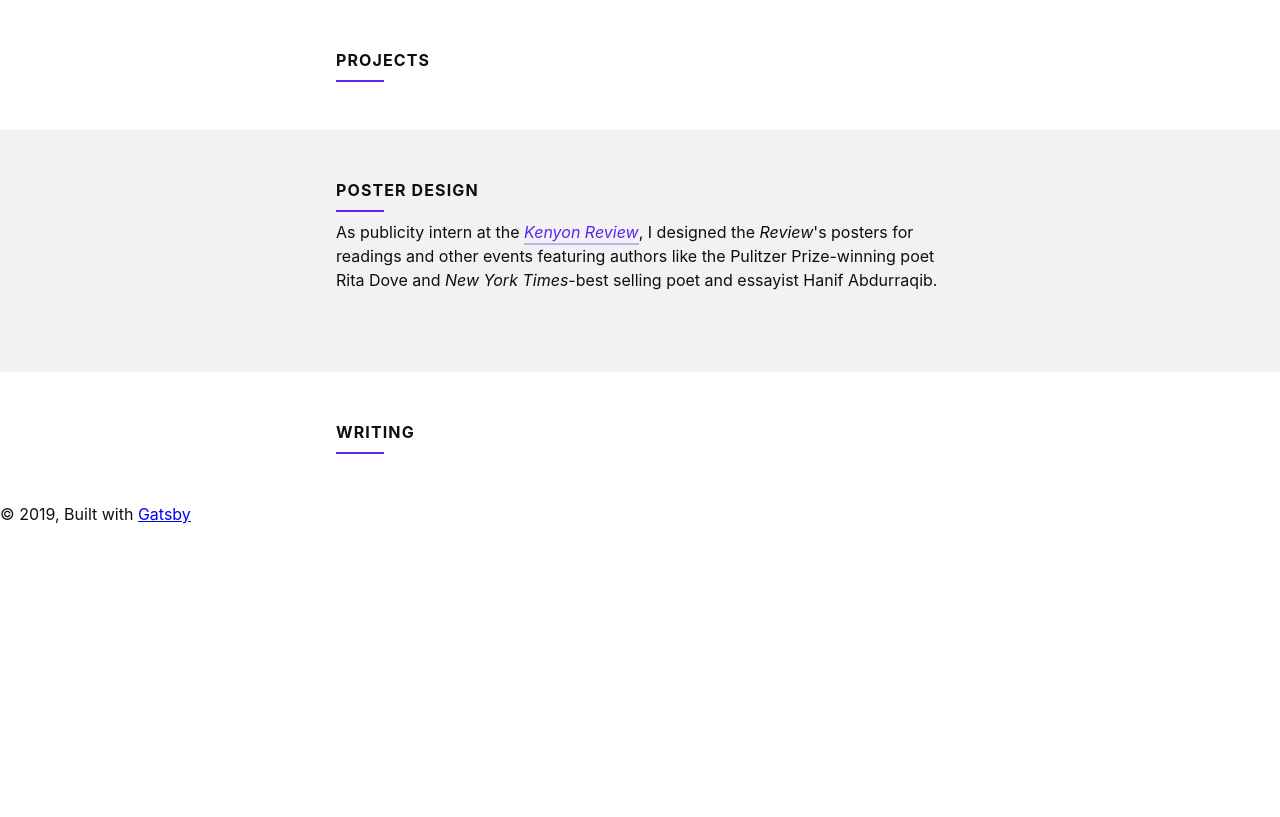
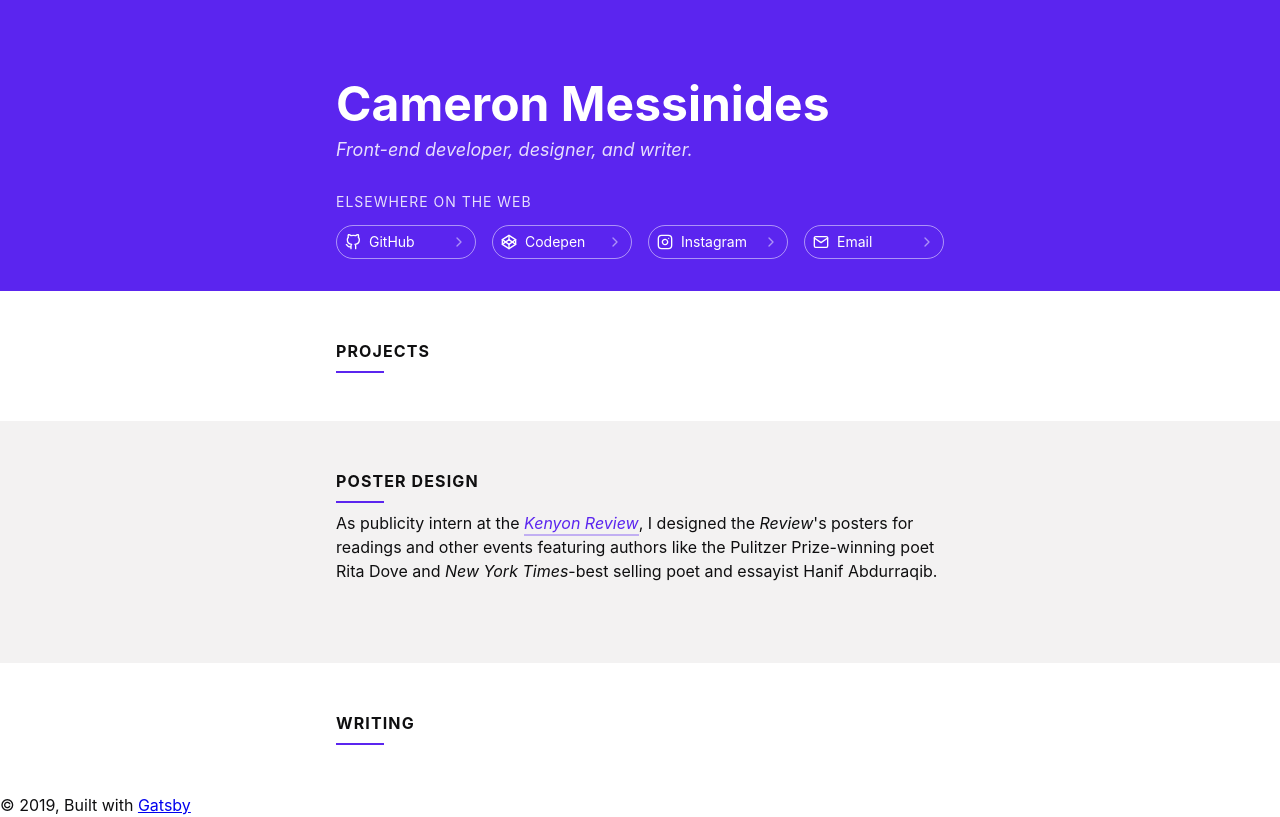
Before and after one commit to CMessinides/v1-cmessinides.com, a Gatsby site: page / in a window 1280 px wide. Built offline with nearby package versions, Linux system fonts and the light colour scheme; Gatsby itself is replaced by a stand-in of ours.

Commit message:
Add an introductory hero to homepage

```diff
--- a/gatsby-config.js
+++ b/gatsby-config.js
@@ -2,7 +2,13 @@ module.exports = {
   siteMetadata: {
     title: `Cameron Messinides`,
     description: `Front-end developer, designer, and writer.`,
-    author: `@cmessinides`
+    author: `@cmessinides`,
+    social: {
+      github: `https://github.com/CMessinides`,
+      codepen: `https://codepen.io/cmessinides`,
+      instagram: `https://www.instagram.com/cmessinides`,
+      email: `mailto:me@cmessinides.com`
+    }
   },
   plugins: [
     `gatsby-plugin-react-helmet`,
--- /dev/null
+++ b/src/components/hero.jsx
@@ -0,0 +1,80 @@
+import React from "react";
+import { StaticQuery, graphql } from "gatsby";
+import { GitHub, Instagram, Codepen, Mail, ChevronRight } from "react-feather";
+
+const socialIcons = {
+  GitHub: GitHub,
+  Instagram: Instagram,
+  Codepen: Codepen,
+  Email: Mail
+};
+
+const Hero = () => {
+  return (
+    <StaticQuery
+      query={graphql`
+        query HeroQuery {
+          site {
+            siteMetadata {
+              title
+              description
+              social {
+                GitHub: github
+                Codepen: codepen
+                Instagram: instagram
+                Email: email
+              }
+            }
+          }
+        }
+      `}
+      render={data => {
+        return (
+          <header className="hero">
+            <div className="container">
+              <h1 className="hero__title">{data.site.siteMetadata.title}</h1>
+              <p className="hero__subtitle">
+                {data.site.siteMetadata.description}
+              </p>
+              <div className="hero__social">
+                <h2 className="hero__social-heading">Elsewhere on the web</h2>
+                <ul className="hero__social-list">
+                  {Object.keys(data.site.siteMetadata.social).map(name => {
+                    const url = data.site.siteMetadata.social[name];
+                    const SocialIcon = socialIcons[name];
+                    return (
+                      <li className="hero__social-item" key={name}>
+                        <a
+                          className="hero__social-link"
+                          href={url}
+                          target="_blank"
+                          rel="noopener noreferrer"
+                        >
+                          {SocialIcon && (
+                            <SocialIcon
+                              className="icon hero__social-icon"
+                              aria-hidden="true"
+                              size={16}
+                            />
+                          )}
+                          <span className="hero__social-link-name">{name}</span>
+                          <ChevronRight
+                            className="icon hero__chevron-icon"
+                            aria-hidden="true"
+                            size={16}
+                          />
+                        </a>
+                      </li>
+                    );
+                  })}
+                </ul>
+              </div>
+            </div>
+          </header>
+        );
+      }}
+    />
+  );
+};
+
+export default Hero;
--- /dev/null
+++ b/src/components/hero.scss
@@ -0,0 +1,73 @@
+.hero {
+  padding: spacing(2xl) 0 spacing(lg);
+  background-color: color(accent);
+  color: color(white);
+}
+
+.hero__title {
+  @include font($size: h1, $leading: none, $weight: bold);
+}
+
+.hero__subtitle,
+.hero__social-heading {
+  color: color($name: white, $alpha: 0.85);
+}
+
+.hero__subtitle {
+  @include font($size: h6);
+  font-style: italic;
+  margin-top: spacing(sm);
+}
+
+.hero__social {
+  margin-top: spacing(lg);
+}
+
+.hero__social-heading {
+  @include font($size: sm, $leading: none, $tracking: wide);
+  text-transform: uppercase;
+}
+
+.hero__social-list {
+  display: grid;
+  grid-template-columns: repeat(2, 1fr);
+  grid-gap: spacing(md, px);
+  margin-top: spacing(md);
+
+  @include mq($from: mini-tablet) {
+    grid-template-columns: repeat(4, 1fr);
+  }
+}
+
+.hero__social-link {
+  color: inherit;
+  text-decoration: none;
+  display: flex;
+  align-items: center;
+  padding: spacing(sm, px);
+  border: 1px color($name: white, $alpha: 0.5) solid;
+  border-radius: 999px;
+  transition: 120ms background-color linear,
+              120ms border-color linear;
+
+  &:hover,
+  &:focus {
+    background-color: color($name: white, $alpha: 0.18);
+    border-color: color(white);
+
+    .hero__chevron-icon {
+      color: inherit;
+    }
+  }
+}
+
+.hero__social-link-name {
+  @include font($size: sm, $leading: none);
+  margin-left: spacing(sm, px);
+}
+
+.hero__chevron-icon {
+  margin-left: auto;
+  color: color($name: white, $alpha: 0.5);
+  transition: 120ms color linear;
+}
--- a/src/components/index.scss
+++ b/src/components/index.scss
@@ -10,6 +10,7 @@
 @import "section";
 @import "btn";
 @import "icon";
+@import "hero";
 @import "posters";
 @import "lightbox";
 
--- a/src/components/variables.scss
+++ b/src/components/variables.scss
@@ -1,6 +1,6 @@
 $mq-breakpoints: (
   mobile:      320px,
-  mini-tablet: 500px,
+  mini-tablet: 560px,
   tablet:      740px,
   desktop:     980px,
   wide:        1400px
@@ -48,7 +48,8 @@ $spacing: (
   sm: 8,
   md: 16,
   lg: 32,
-  xl: 48
+  xl: 48,
+  2xl: 80
 );
 
 @function spacing($level, $unit: rem) {
--- a/src/pages/index.jsx
+++ b/src/pages/index.jsx
@@ -2,6 +2,7 @@ import React from "react";
 
 import Layout from "../components/layout";
 import SEO from "../components/seo";
+import Hero from "../components/hero";
 import Posters from "../components/posters";
 import Projects from "../components/projects";
 import Writing from "../components/writing";
@@ -9,6 +10,7 @@ import Writing from "../components/writing";
 const IndexPage = () => (
   <Layout>
     <SEO />
+    <Hero />
     <Projects />
     <Posters />
     <Writing />
```
